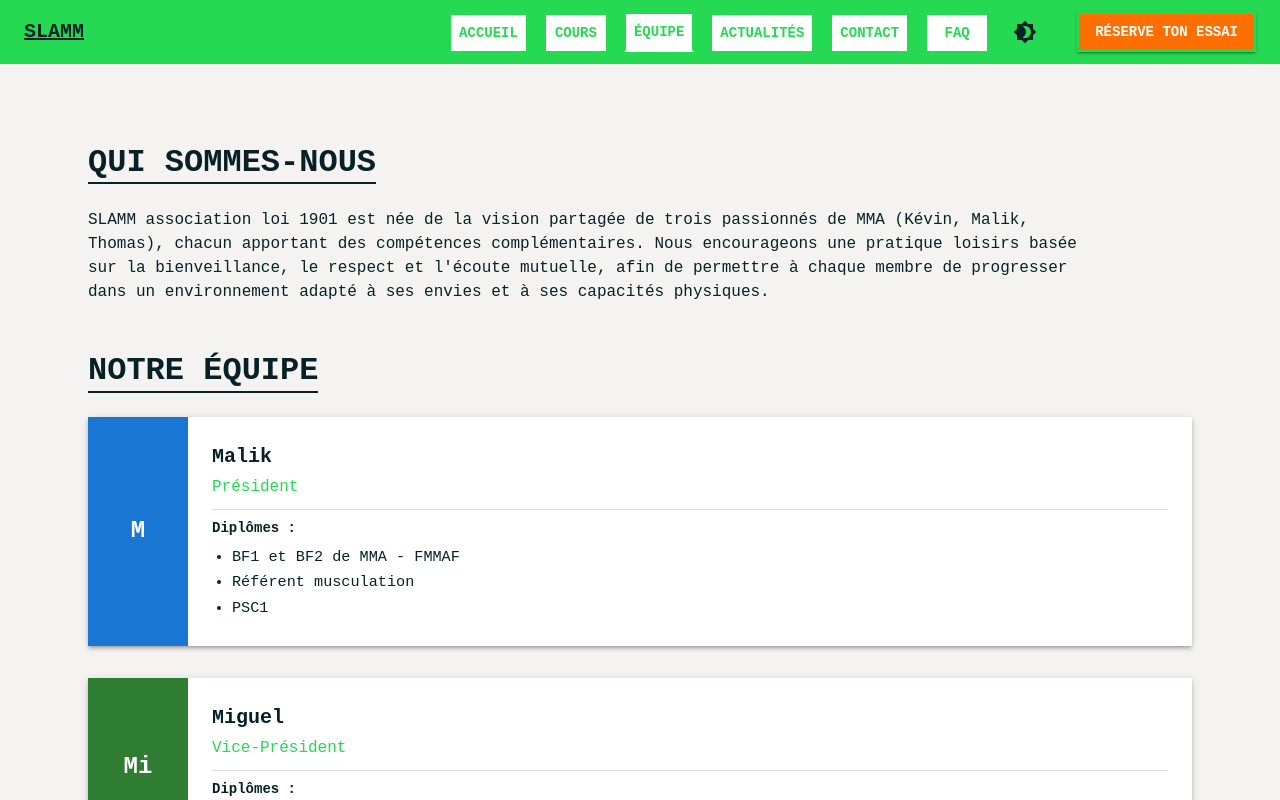
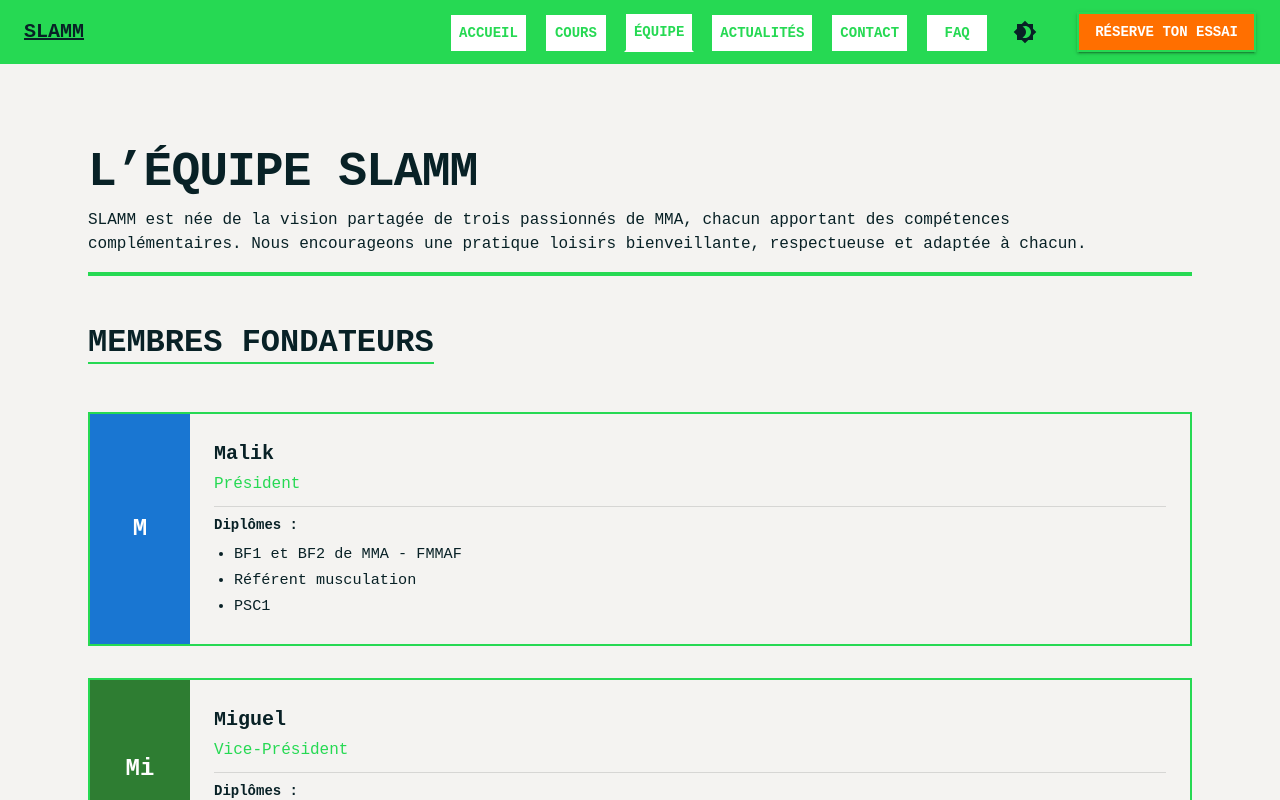
Before and after one commit to kevinbdx35/slamm_2, a React (Vite) app: page /#/equipe in a window 1280 px wide. Shown: the top 800 px of the page. Built offline with nearby package versions, Linux system fonts and the light colour scheme.

Commit message:
update design

```diff
--- a/src/pages/EquipePage.jsx
+++ b/src/pages/EquipePage.jsx
@@ -3,7 +3,6 @@ import {
   Container,
   Typography,
   Box,
-  Paper,
   Stack,
   Divider,
   useMediaQuery,
@@ -61,46 +60,32 @@ export default function EquipePage() {
       />
 
       <Container sx={{ py: 6, mb: 10 }}>
-        <Typography
-          variant="h2"
-          sx={{
-            borderBottom: '2px solid',
-            display: 'inline-block',
-            mb: 3,
-          }}
-        >
-          Qui sommes-nous
+        {/* Titre principal */}
+        <Box component="header" sx={{ borderBottom: '4px solid', borderColor: 'primary.main', pb: 2 }}>
+          <Typography variant="h1" sx={{ letterSpacing: '-1px' }}>
+            L’Équipe SLAMM
+          </Typography>
+          <Typography variant="body1" mt={1} maxWidth={1000}>
+            SLAMM est née de la vision partagée de trois passionnés de MMA, chacun apportant des compétences complémentaires.
+            Nous encourageons une pratique loisirs bienveillante, respectueuse et adaptée à chacun.
+          </Typography>
+        </Box>
+
+        <Box component="section" mt={6}>
+          <Typography variant="h2" mb={2} sx={{ borderBottom: '2px solid', borderColor: 'primary.main', display: 'inline-block' }}>
+            Membres fondateurs
           </Typography>
 
-        <Typography variant="body1" sx={{ mb: 6, maxWidth: 1000 }}>
-          SLAMM association loi 1901 est née de la vision partagée de trois
-          passionnés de MMA (Kévin, Malik, Thomas), chacun apportant des
-          compétences complémentaires. Nous encourageons une pratique loisirs
-          basée sur la bienveillance, le respect et l'écoute mutuelle, afin de
-          permettre à chaque membre de progresser dans un environnement adapté
-          à ses envies et à ses capacités physiques.
-        </Typography>
-
-        <Typography
-          variant="h2"
-          sx={{
-            borderBottom: '2px solid',
-            display: 'inline-block',
-            mb: 3,
-          }}
-        >
-          Notre Équipe
-        </Typography>
-
-        <Stack spacing={4}>
+          <Stack spacing={4} mt={4}>
             {teamMembers.map(({ name, role, initials, diplomas, color }) => (
-            <Paper
+              <Box
                 key={name}
-              elevation={3}
                 sx={{
                   display: 'flex',
                   flexDirection: isMobile ? 'column' : 'row',
-                borderRadius: 2,
+                  border: '2px solid',
+                  borderColor: 'primary.main',
+                  borderRadius: 0,
                   overflow: 'hidden',
                 }}
               >
@@ -115,6 +100,7 @@ export default function EquipePage() {
                     color: 'white',
                     fontWeight: 'bold',
                     fontSize: 24,
+                    p: 2,
                   }}
                 >
                   {initials}
@@ -141,9 +127,10 @@ export default function EquipePage() {
                     ))}
                   </ul>
                 </Box>
-            </Paper>
+              </Box>
             ))}
           </Stack>
+        </Box>
       </Container>
     </>
   )
```
Lines whose indentation alone changed are shown as unchanged.
